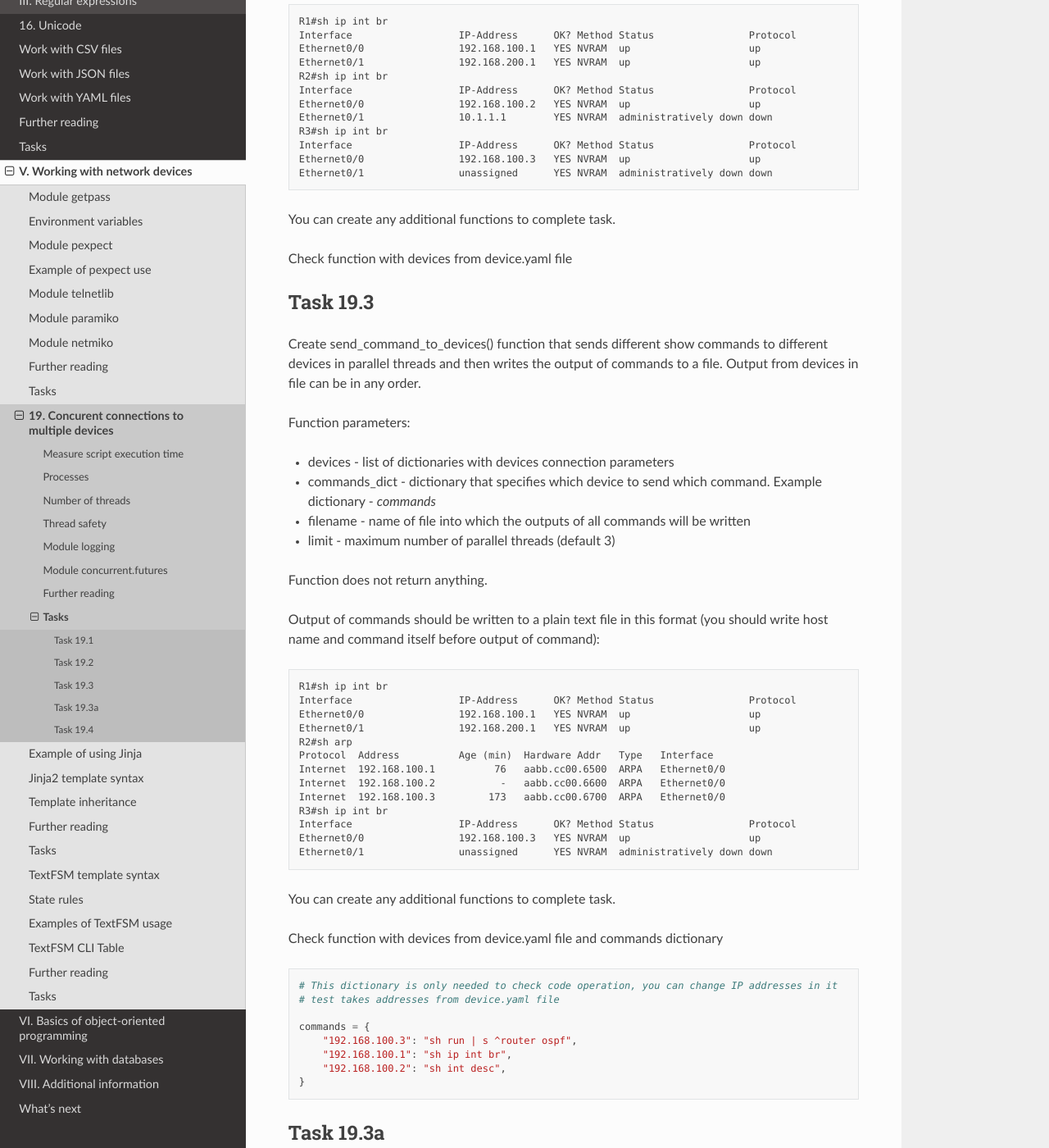
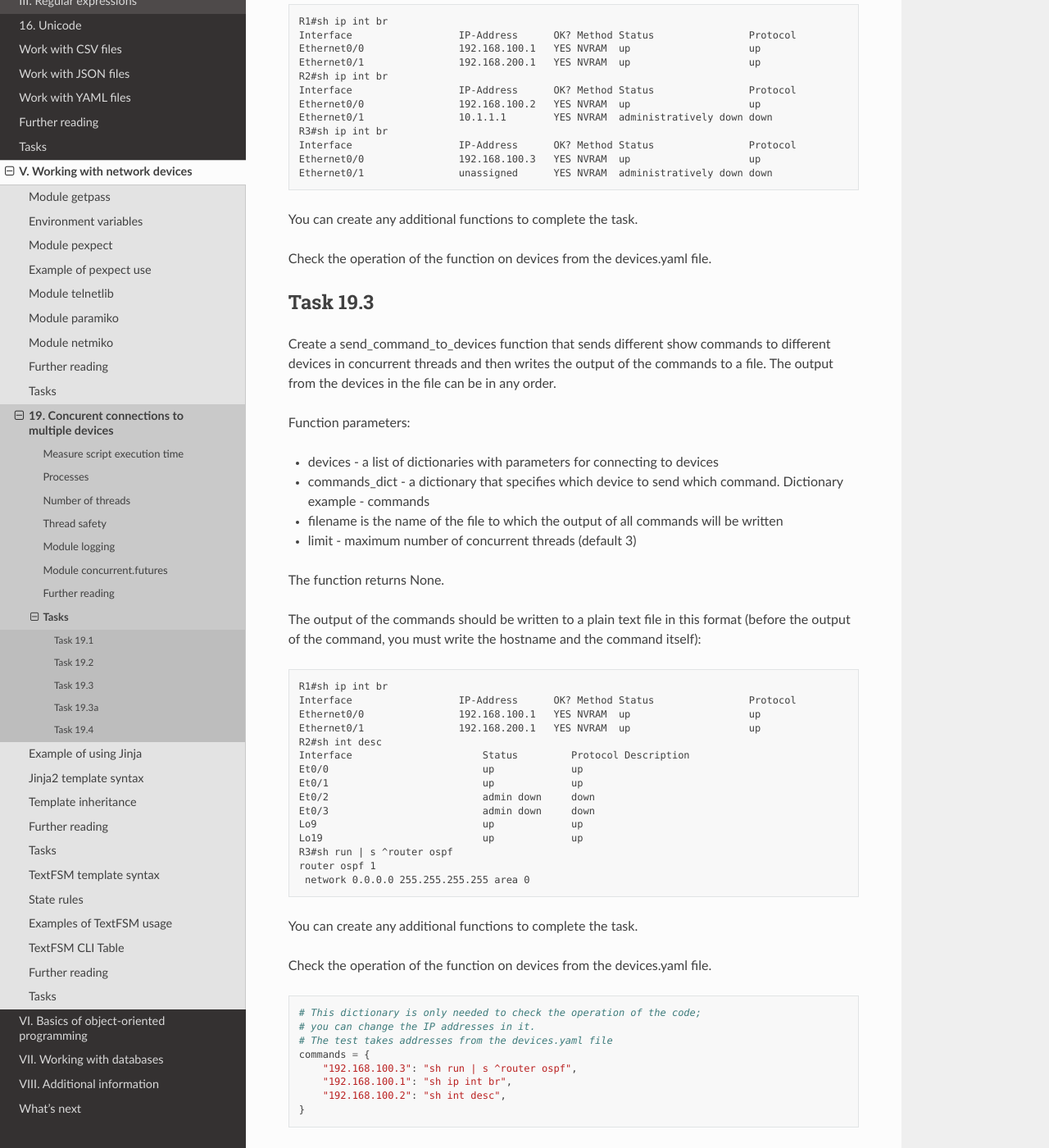
Before and after one commit to natenka/pyneng-book-en, a Sphinx documentation site: the page built from docs/source/exercises/19_exercises.rst, in a window 1280 px wide and 1400 px high, scrolled down 1452 px. Shown: the whole window at 82% size. Built offline with Sphinx 7.4.7 and the Read the Docs theme 2.0.0, drawn with Linux system fonts in a browser that asks for light colours; pages that are not in the unit, such as notebooks, are missing from menus; some of the changed text lies outside the part shown.

Commit message:
tasks 19 updated

```diff
--- a/docs/source/exercises/19_exercises.rst
+++ b/docs/source/exercises/19_exercises.rst
@@ -10,41 +10,50 @@
 Task 19.1
 ~~~~~~~~~~~~
 
-Create ping_ip_addresses() function that checks if IP addresses are pingable. Checking IP addresses should be performed in parallel in different threads.
+Create a ping_ip_addresses function that checks if IP addresses are pingable.
+Checking IP addresses should be done concurrent in different threads.
 
-Function parameters:
+Ping_ip_addresses function parameters:
 
 * ip_list - list of IP addresses
 * limit - maximum number of parallel threads (default 3)
 
-Function should return a tuple with two lists:
+The function must return a tuple with two lists:
 
 * list of available IP addresses
-* list of unreachable IP addresses
+* list of unavailable IP addresses
 
-You can create any additional functions to complete task.
-
-To check availability of IP address, use ping.
+You can create any additional functions to complete the task.
+To check the availability of an IP address, use ping.
 
 .. note::
 
-    concurrent.futures hint: if you need to ping multiple IP addresses in different threads, you need to create a function that pings one IP address and then run this function in different threads for different IP addresses with concurrent.futures (ping_ip_addresses() function should do this).
+    A hint about working with concurrent.futures:
+    If you need to ping several IP addresses in different threads, you need to create
+    a function that will ping one IP address, and then run this function in different
+    threads for different IP addresses using concurrent.futures (this last part
+    must be done in the ping_ip_addresses function).
+
 
 Task 19.2
 ~~~~~~~~~~~~
 
-Create send_show_command_to_devices() function that sends the same show command to different devices in parallel threads and then writes output of commands to a file. Output from devices in file can be in any order.
+Create a send_show_command_to_devices function that sends the same show command
+to different devices in concurrent threads and then writes the output of
+the commands to a file. The output from the devices in the file can be in any order.
 
 Function parameters:
 
-* devices - list of dictionaries with connection parameters to devices
-* command - command
-* filename - name of text file into which the output of all commands will be written
-* limit - maximum number of parallel threads (default 3)
+* devices - a list of dictionaries with parameters for connecting to devices
+* command - show command
+* filename - is the name of a text file to which the output of all commands will be written
+* limit - maximum number of concurrent threads (default 3)
 
-Function does not return anything.
+The function returns None.
 
-Output of commands should be written to a plain text file in this format (you should write host name and command itself before output of command):
+The output of the commands should be written to a plain text file in this
+format (before the output of the command, you must write the hostname and
+the command itself):
 
 ::
 
@@ -61,25 +70,30 @@
     Ethernet0/0                192.168.100.3   YES NVRAM  up                    up
     Ethernet0/1                unassigned      YES NVRAM  administratively down down
 
-You can create any additional functions to complete task.
+You can create any additional functions to complete the task.
 
-Check function with devices from device.yaml file
+Check the operation of the function on devices from the devices.yaml file.
 
 Task 19.3
 ~~~~~~~~~~~~
 
-Create send_command_to_devices() function that sends different show commands to different devices in parallel threads and then writes the output of commands to a file. Output from devices in file can be in any order.
+Create a send_command_to_devices function that sends different show commands
+to different devices in concurrent threads and then writes the output of the
+commands to a file. The output from the devices in the file can be in any order.
 
 Function parameters:
 
-* devices - list of dictionaries with devices connection parameters
-* commands_dict - dictionary that specifies which device to send which command. Example dictionary - *commands*
-* filename - name of file into which the outputs of all commands will be written
-* limit - maximum number of parallel threads (default 3)
+* devices - a list of dictionaries with parameters for connecting to devices
+* commands_dict - a dictionary that specifies which device to send which command.
+  Dictionary example - commands
+* filename is the name of the file to which the output of all commands will be written
+* limit - maximum number of concurrent threads (default 3)
 
-Function does not return anything.
+The function returns None.
 
-Output of commands should be written to a plain text file in this format (you should write host name and command itself before output of command):
+The output of the commands should be written to a plain text file in this
+format (before the output of the command, you must write the hostname and
+the command itself):
 
 ::
 
@@ -87,25 +101,27 @@
     Interface                  IP-Address      OK? Method Status                Protocol
     Ethernet0/0                192.168.100.1   YES NVRAM  up                    up
     Ethernet0/1                192.168.200.1   YES NVRAM  up                    up
-    R2#sh arp
-    Protocol  Address          Age (min)  Hardware Addr   Type   Interface
-    Internet  192.168.100.1          76   aabb.cc00.6500  ARPA   Ethernet0/0
-    Internet  192.168.100.2           -   aabb.cc00.6600  ARPA   Ethernet0/0
-    Internet  192.168.100.3         173   aabb.cc00.6700  ARPA   Ethernet0/0
-    R3#sh ip int br
-    Interface                  IP-Address      OK? Method Status                Protocol
-    Ethernet0/0                192.168.100.3   YES NVRAM  up                    up
-    Ethernet0/1                unassigned      YES NVRAM  administratively down down
+    R2#sh int desc
+    Interface                      Status         Protocol Description
+    Et0/0                          up             up
+    Et0/1                          up             up
+    Et0/2                          admin down     down
+    Et0/3                          admin down     down
+    Lo9                            up             up
+    Lo19                           up             up
+    R3#sh run | s ^router ospf
+    router ospf 1
+     network 0.0.0.0 255.255.255.255 area 0
 
-You can create any additional functions to complete task.
+You can create any additional functions to complete the task.
 
-Check function with devices from device.yaml file and commands dictionary
+Check the operation of the function on devices from the devices.yaml file.
 
 .. code:: python
 
-    # This dictionary is only needed to check code operation, you can change IP addresses in it
-    # test takes addresses from device.yaml file
-
+    # This dictionary is only needed to check the operation of the code;
+    # you can change the IP addresses in it.
+    # The test takes addresses from the devices.yaml file
     commands = {
         "192.168.100.3": "sh run | s ^router ospf",
         "192.168.100.1": "sh ip int br",
@@ -115,18 +131,24 @@
 Task 19.3a
 ~~~~~~~~~~~~~
 
-Create send_command_to_devices() function that sends a list of specified show commands to different devices in parallel threads and then writes the output of commands to a file. Output from devices in file can be in any order.
+Create a send_command_to_devices function that sends a list of the specified
+show commands to different devices in concurrent threads, and then writes the
+output of the commands to a file. The output from the devices in the file can
+be in any order.
 
 Function parameters:
 
-* devices - list of dictionaries with devices connection parameters
-* commands_dict - dictionary that specifies which device to send which command. Example dictionary - *commands*
-* filename - name of file into which the outputs of all commands will be written
+* devices - a list of dictionaries with parameters for connecting to devices
+* commands_dict - a dictionary that specifies which device to send which commands.
+  Dictionary example - commands
+* filename is the name of the file to which the output of all commands will be written
 * limit - maximum number of parallel threads (default 3)
 
-Function does not return anything.
+The function returns None.
 
-Output of commands should be written to a plain text file in this format (you should write host name and command itself before output of command):
+The output of the commands should be written to a plain text file in this
+format (before the output of the command, you must write the hostname and
+the command itself):
 
 ::
 
@@ -155,16 +177,18 @@
     O        10.30.0.0/24 [110/20] via 192.168.100.1, 07:12:03, Ethernet0/0
 
 
-Commands in file can be in any order.
+Commands can be written to a file in any order.
+To complete the task, you can create any additional functions,
+as well as use the functions created in previous tasks.
 
-To complete task you can create any additional functions and use functions created in previous tasks.
-
-Check function with devices from device.yaml file and *commands* dictionary
+Check the operation of the function on devices from the devices.yaml file
+and the commands dictionary
 
 .. code:: python
 
-    # This dictionary is only needed to check code operation, you can change IP addresses in it
-    # test takes addresses from device.yaml file
+    # This dictionary is only needed to check the operation of the code;
+    # you can change the IP addresses in it.
+    # The test takes addresses from the devices.yaml file
     commands = {
         "192.168.100.3": ["sh ip int br", "sh ip route | ex -"],
         "192.168.100.1": ["sh ip int br", "sh int desc"],
@@ -175,19 +199,40 @@
 Task 19.4
 ~~~~~~~~~~~~
 
-Create send_commands_to_devices() function that sends show or config command to different devices in parallel threads and then writes output to a file.
+Create a send_commands_to_devices function that sends a show or config command
+to different devices in concurrent threads and then writes the output of the
+commands to a file.
 
 Function parameters:
 
-* devices - list of dictionaries with devices connection parameters
-* show - show command to send (default None)
-* config - configuration mode commands to send (default None)
-* filename - name of file into which outputs of all commands will be written
+* devices - a list of dictionaries with parameters for connecting to devices
+* filename is the name of the file to which the output of all commands will be written
+* show - the show command to be sent (by default, the value is None)
+* config - configuration mode commands to be sent (default None)
 * limit - maximum number of parallel threads (default 3)
 
-Function does not return anything.
+The function returns None.
 
-Output of commands should be written to a file in this format (you should write host name and command itself before output of command):
+The show, config and limit arguments should only be passed as keyword arguments.
+Passing these arguments as positional should raise a TypeError exception.
+
+.. code:: python
+
+    In [4]: send_commands_to_devices(devices, 'result.txt', 'sh clock')
+    ---------------------------------------------------------------------------
+    TypeError                                 Traceback (most recent call last)
+    <ipython-input-4-75adcfb4a005> in <module>
+    ----> 1 send_commands_to_devices(devices, 'result.txt', 'sh clock')
+
+    TypeError: send_commands_to_devices() takes 2 positional argument but 3 were given
+
+When calling the send_commands_to_devices function, only one of the show,
+config arguments should always be passed. If both arguments are passed,
+a ValueError exception should be raised.
+
+The output of the commands should be written to a plain text file in this
+format (before the output of the command, you must write the hostname and
+the command itself):
 
 ::
 
@@ -246,17 +293,18 @@
     R1(config)#router ospf 55
     R1(config-router)#network 0.0.0.0 255.255.255.255 area 0
     R1(config-router)#end
-    R1#config term
+    R1#
+    config term
     Enter configuration commands, one per line.  End with CNTL/Z.
     R2(config)#router ospf 55
     R2(config-router)#network 0.0.0.0 255.255.255.255 area 0
     R2(config-router)#end
-    R2#config term
+    R2#
+    config term
     Enter configuration commands, one per line.  End with CNTL/Z.
     R3(config)#router ospf 55
     R3(config-router)#network 0.0.0.0 255.255.255.255 area 0
     R3(config-router)#end
     R3#
 
-
 You can create any additional functions to complete task.
```
Also changed, not shown: other parts of docs/source/exercises/19_exercises.rst (+10 -8 lines).
